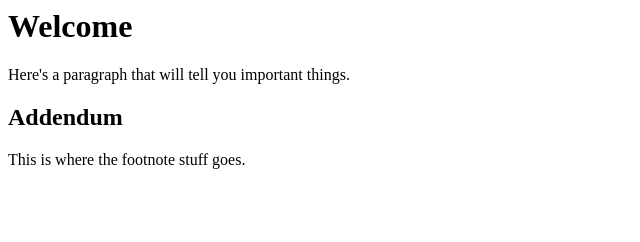
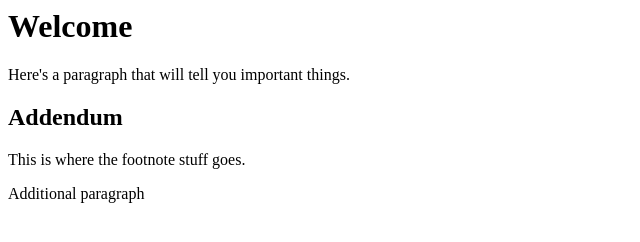
Before and after one commit to memosser/pr-merge, a plain HTML site: page index.html in a window 1280 px wide. Shown: the whole page, without its empty margins (0-640 px from the left). Drawn offline with Linux system fonts and the light colour scheme.

Commit message:
Updated the index.html file and gave it a new title

```diff
--- a/index.html
+++ b/index.html
@@ -1,10 +1,11 @@
 <html>
-    <title>Hello World</title>
+    <title>Better Title</title>
     <body>
         <h1>Welcome</h1>
         <p>Here's a paragraph that will tell you important things.</p>
         <h2>Addendum</h2>
         <p>This is where the footnote stuff goes.</p>
+        <p>Additional paragraph</p>
     </body>
 
 </html>
```
